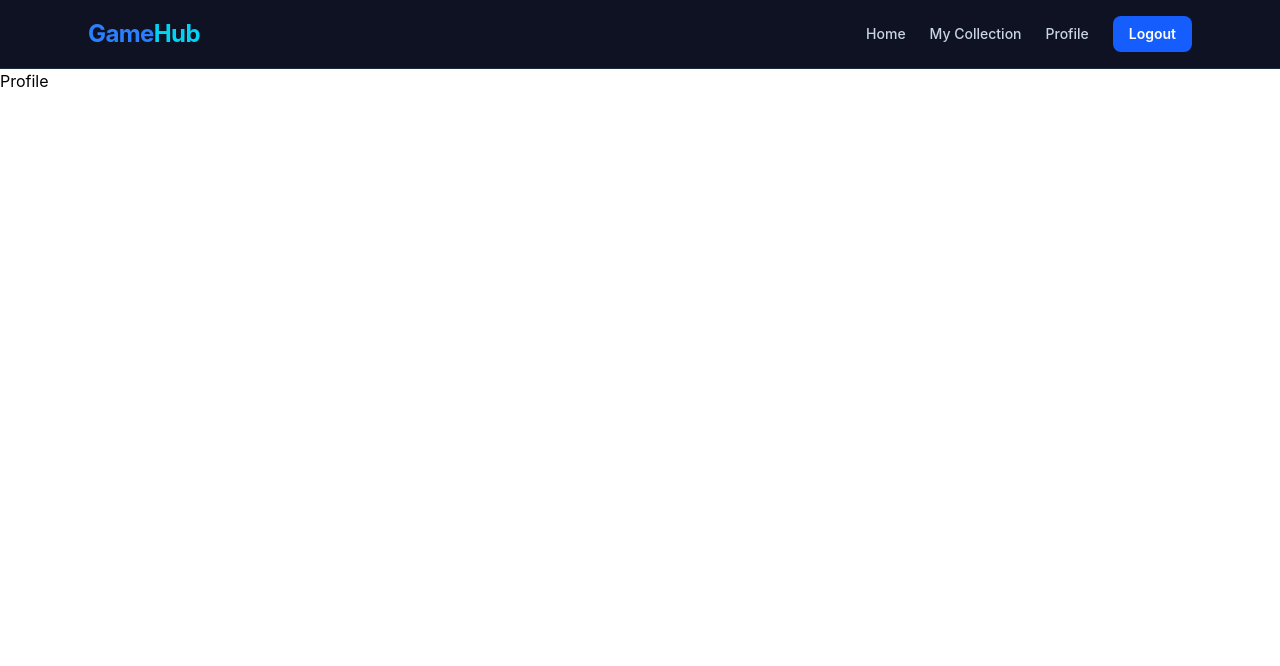
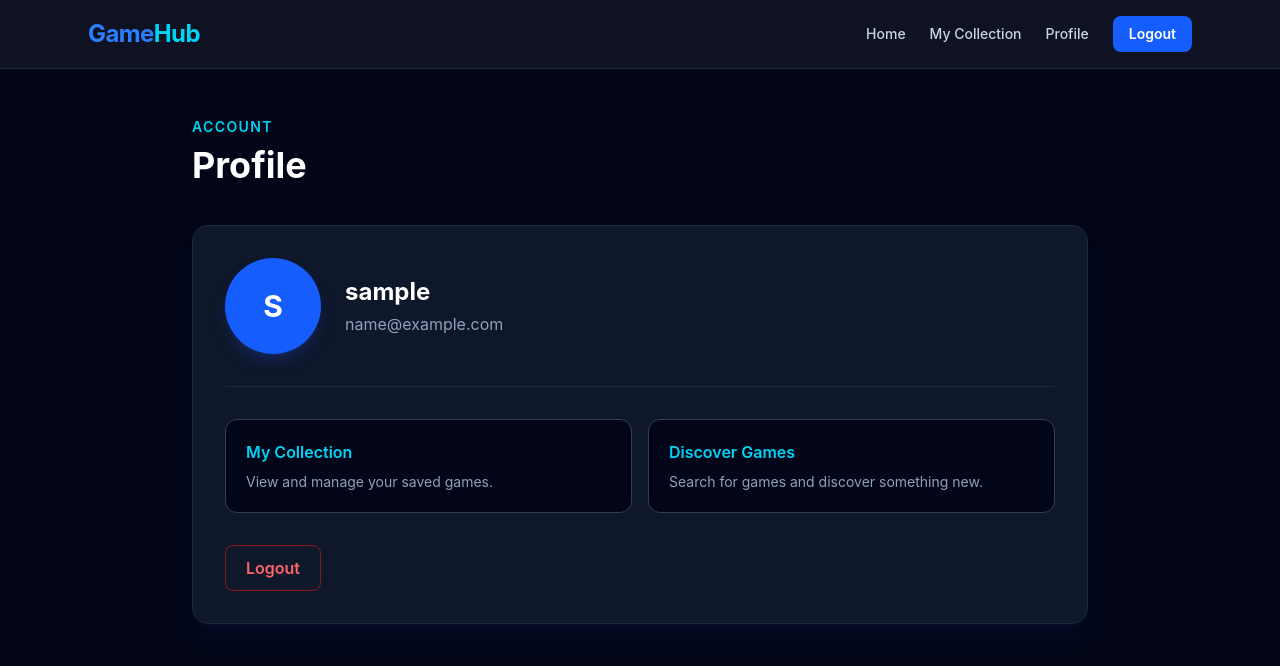
Before and after one commit to tpham0322/GameHub-Frontend, a React (Vite) app: page /profile in a window 1280 px wide. Shown: the top 666 px of the page. Built offline with nearby package versions, Linux system fonts and the light colour scheme; sample sign-in values are in the browser's storage.

Commit message:
Profile tailwind

```diff
--- a/src/pages/Profile.tsx
+++ b/src/pages/Profile.tsx
@@ -1,5 +1,83 @@
+import { Link } from "react-router-dom";
+import { useAuth } from "../context/AuthContext";
+
 function Profile() {
-  return <h1>Profile</h1>;
+  const { user, logout } = useAuth();
+
+  if (!user) {
+    return null;
+  }
+
+  return (
+    <main className="min-h-screen bg-slate-950 px-6 py-12 text-white">
+      <div className="mx-auto max-w-4xl">
+        <div className="mb-10">
+          <p className="text-sm font-semibold uppercase tracking-widest text-cyan-400">
+            Account
+          </p>
+
+          <h1 className="mt-2 text-4xl font-bold">
+            Profile
+          </h1>
+        </div>
+
+        <div className="rounded-2xl border border-slate-800 bg-slate-900 p-8 shadow-xl shadow-blue-950/20">
+          <div className="flex flex-col items-center gap-6 sm:flex-row">
+            <div className="flex h-24 w-24 items-center justify-center rounded-full bg-blue-600 text-3xl font-bold shadow-lg shadow-blue-900/40">
+              {user.username.charAt(0).toUpperCase()}
+            </div>
+
+            <div>
+              <h2 className="text-2xl font-bold">
+                {user.username}
+              </h2>
+
+              <p className="mt-1 text-slate-400">
+                {user.email}
+              </p>
+            </div>
+          </div>
+
+          <div className="my-8 border-t border-slate-800" />
+
+          <div className="grid gap-4 sm:grid-cols-2">
+            <Link
+              to="/collection"
+              className="rounded-xl border border-slate-700 bg-slate-950 p-5 transition hover:border-blue-500 hover:bg-blue-950/20"
+            >
+              <h3 className="font-semibold text-cyan-400">
+                My Collection
+              </h3>
+
+              <p className="mt-2 text-sm text-slate-400">
+                View and manage your saved games.
+              </p>
+            </Link>
+
+            <Link
+              to="/"
+              className="rounded-xl border border-slate-700 bg-slate-950 p-5 transition hover:border-blue-500 hover:bg-blue-950/20"
+            >
+              <h3 className="font-semibold text-cyan-400">
+                Discover Games
+              </h3>
+
+              <p className="mt-2 text-sm text-slate-400">
+                Search for games and discover something new.
+              </p>
+            </Link>
+          </div>
+
+          <button
+            onClick={logout}
+            className="mt-8 rounded-lg border border-red-900 px-5 py-2.5 font-semibold text-red-400 transition hover:bg-red-950"
+          >
+            Logout
+          </button>
+        </div>
+      </div>
+    </main>
+  );
 }
 
 export default Profile;
```
